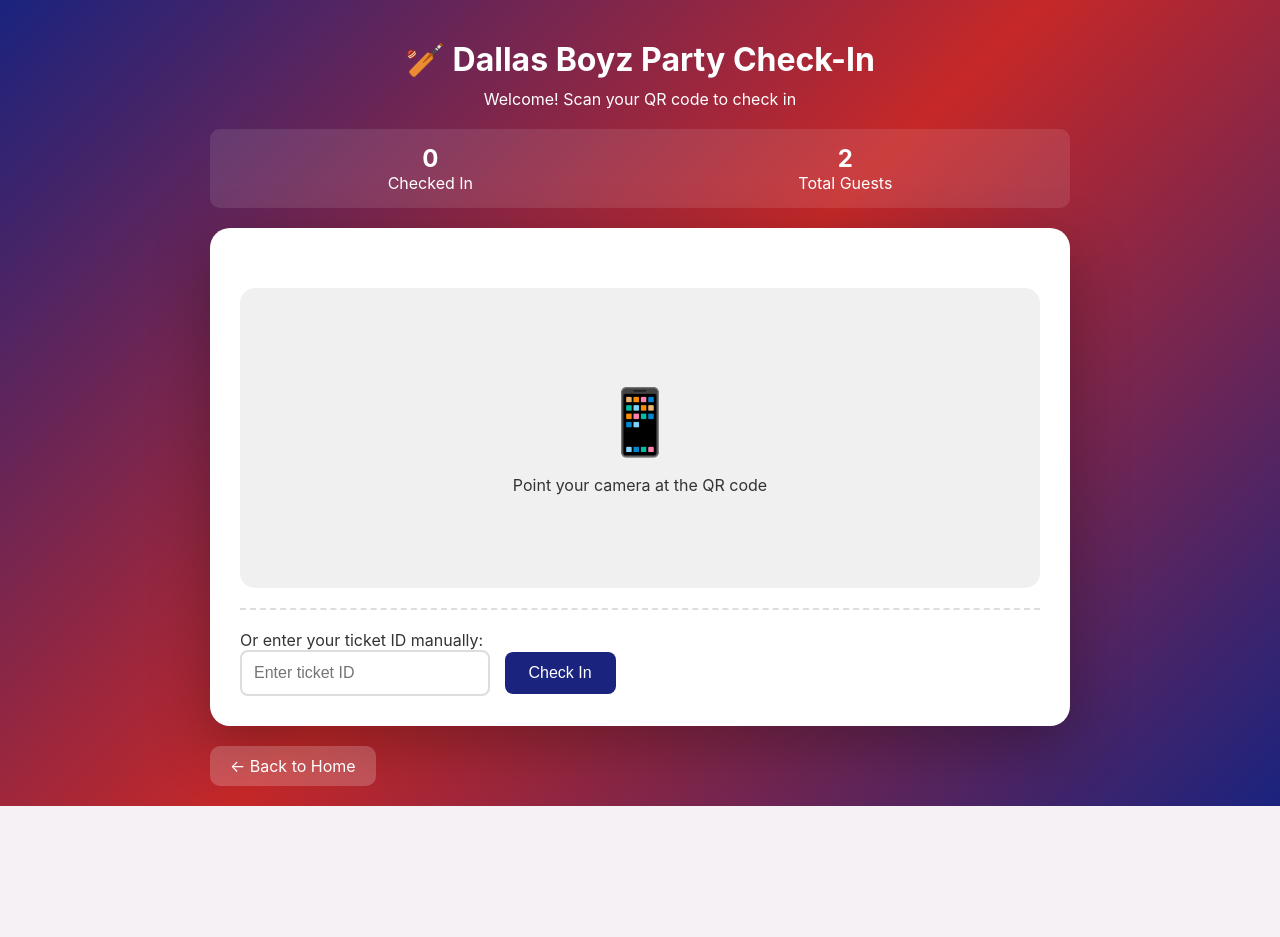
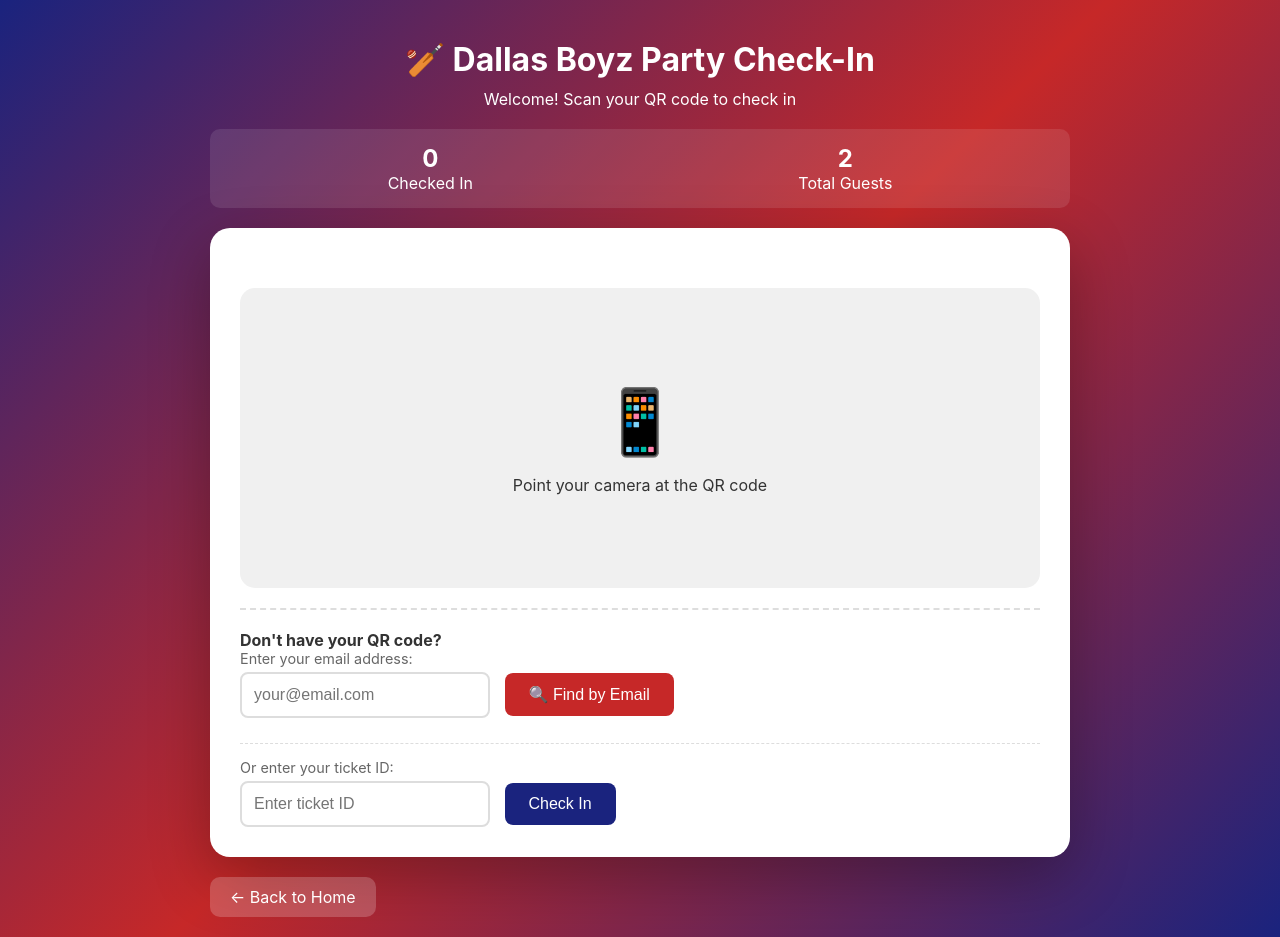
Before and after one commit to aladin-genie/party-checkin, a Flask app: page /scanner in a window 1280 px wide. Before the commit the page ends 806 px from the top, so only its background shows below. Run offline with Flask 3, Linux system fonts and the light colour scheme; data comes from the database, SQL or seed files in the repository; some libraries are stand-ins or nearby versions.

Commit message:
Add email lookup option for self check-in
- Add 'Find by Email' section in scanner page
- Users can enter email if they don't have QR code
- Add /api/lookup-by-email endpoint
- Validates email and returns guest info for check-in
- Shows error if email not found or registration not approved
- Both QR scan and email lookup lead to same check-in flow

```diff
--- a/app.py
+++ b/app.py
@@ -374,6 +374,31 @@ def api_checkin():
         'message': f'Welcome {guest.name}!'
     })
 
+@app.route('/api/lookup-by-email', methods=['POST'])
+def api_lookup_by_email():
+    """Look up guest by email for manual check-in"""
+    data = request.get_json()
+    email = data.get('email', '').strip().lower()
+
+    if not email:
+        return jsonify({'success': False, 'error': 'Email required'}), 400
+
+    guest = Guest.query.filter_by(email=email).first()
+
+    if not guest:
+        return jsonify({'success': False, 'error': 'Email not found'}), 404
+
+    if not guest.approved:
+        return jsonify({'success': False, 'error': 'Registration not approved yet'}), 403
+
+    # Return guest info for check-in
+    return jsonify({
+        'success': True,
+        'guest': guest.to_dict(),
+        'already_checked_in': guest.checked_in,
+        'message': f'Found {guest.name}'
+    })
+
 @app.route('/api/give-bands', methods=['POST'])
 def api_give_bands():
     """Give partial or full bands to guest"""
--- a/templates/scanner.html
+++ b/templates/scanner.html
@@ -370,9 +370,21 @@
             </div>
 
             <div class="manual-entry">
-                <p>Or enter your ticket ID manually:</p>
-                <input type="text" id="manual-code" placeholder="Enter ticket ID" >
-                <button onclick="checkInManual()">Check In</button>
+                <p><strong>Don't have your QR code?</strong></p>
+                <div style="margin-bottom: 15px;">
+                    <label style="display: block; margin-bottom: 5px; color: #666; font-size: 0.9em;">
+                        Enter your email address:
+                    </label>
+                    <input type="email" id="manual-email" placeholder="your@email.com" style="margin-bottom: 10px;">
+                    <button onclick="checkInByEmail()" style="background: #c62828;">🔍 Find by Email</button>
+                </div>
+                <div style="border-top: 1px dashed #ddd; padding-top: 15px; margin-top: 15px;">
+                    <label style="display: block; margin-bottom: 5px; color: #666; font-size: 0.9em;">
+                        Or enter your ticket ID:
+                    </label>
+                    <input type="text" id="manual-code" placeholder="Enter ticket ID">
+                    <button onclick="checkInManual()">Check In</button>
+                </div>
             </div>
         </div>
 
@@ -625,6 +637,45 @@
             `;
         }
 
+        async function checkInByEmail() {
+            const email = document.getElementById('manual-email').value.trim().toLowerCase();
+
+            if (!email) {
+                alert('Please enter your email address');
+                return;
+            }
+
+            if (!email.includes('@')) {
+                alert('Please enter a valid email address');
+                return;
+            }
+
+            isProcessing = true;
+            html5QrCode.pause();
+
+            try {
+                const response = await fetch('/api/lookup-by-email', {
+                    method: 'POST',
+                    headers: { 'Content-Type': 'application/json' },
+                    body: JSON.stringify({ email: email })
+                });
+
+                const data = await response.json();
+
+                if (data.success) {
+                    // Found guest, proceed with check-in
+                    displayResult(data);
+                    updateStats();
+                } else {
+                    showError(data.error || 'Email not found. Please check your email or contact staff.');
+                }
+            } catch (error) {
+                showError('Network error. Please try again.');
+            }
+
+            document.getElementById('manual-email').value = '';
+        }
+
         function resumeScanning() {
             isProcessing = false;
             lastScanned = null;
```
